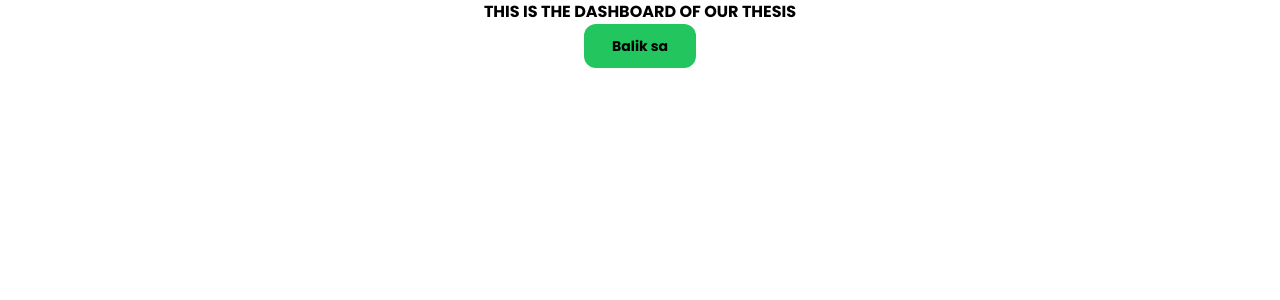
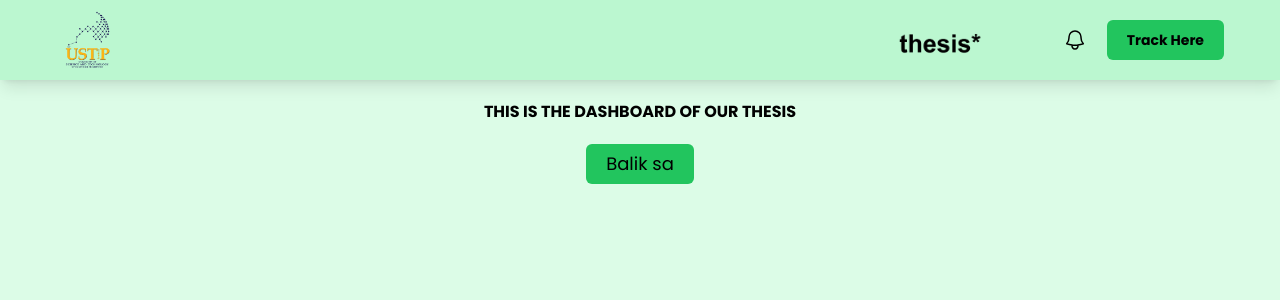
Before and after one commit to neilpagsss14/admin-page-crops, a React (Vite) app: page /dashboard in a window 1280 px wide. Shown: the top 300 px of the page. Built offline with nearby package versions, Linux system fonts and the light colour scheme.

Commit message:
added nav bar for dashboard

```diff
--- /dev/null
+++ b/src/assets/svg/index.js
@@ -0,0 +1 @@
+export * as notif from "./notif.svg";
--- a/src/components/DashBoard.jsx
+++ b/src/components/DashBoard.jsx
@@ -1,5 +1,6 @@
 import React from "react";
 import { useNavigate } from "react-router-dom";
+import { notif } from "../assets/svg";
 
 function DashBoard() {
   const navigate = useNavigate();
@@ -8,14 +9,49 @@ function DashBoard() {
     navigate("/");
   };
   return (
-    <div>
-      <div className="flex font-poppins-bold justify-center text-center ">
+    <div className="bg-green-100">
+      <nav className="bg-green-200 shadow-lg flex flex-row h-20 items-center justify-between px-14">
+        <div>
+          <img
+            className="md:h-20 md:w-auto -my-auto scale-75 cursor-pointer items-center flex"
+            src="/src/assets/images/ustp logo blue.PNG"
+          />
+        </div>
+        <div>
+          <div className="flex flex-row items-center gap-5">
+            <img
+              className="md:h-20 md:w-auto scale-50 cursor-pointer items-center flex"
+              src="/src/assets/images/thesis.png"
+            />
+            <div className="cursor-pointer">
+              <svg
+                xmlns="http://www.w3.org/2000/svg"
+                fill="none"
+                viewBox="0 0 24 24"
+                stroke-width="1.5"
+                stroke="currentColor"
+                class="w-6 h-6"
+              >
+                <path
+                  stroke-linecap="round"
+                  stroke-linejoin="round"
+                  d="M14.857 17.082a23.848 23.848 0 0 0 5.454-1.31A8.967 8.967 0 0 1 18 9.75V9A6 6 0 0 0 6 9v.75a8.967 8.967 0 0 1-2.312 6.022c1.733.64 3.56 1.085 5.455 1.31m5.714 0a24.255 24.255 0 0 1-5.714 0m5.714 0a3 3 0 1 1-5.714 0"
+                />
+              </svg>
+            </div>
+            <button className="bg-green-500 hover:bg-green-700 px-5 items-center rounded-md h-10 text-sm font-poppins-bold flex">
+              Track Here
+            </button>
+          </div>
+        </div>
+      </nav>
+      <div className="py-5 flex font-poppins-bold justify-center text-center ">
         THIS IS THE DASHBOARD OF OUR THESIS
       </div>
-      <div className="flex justify-center">
+      <div className="flex justify-center h-screen">
         <button
           onClick={navigateToLandingPage}
-          className="bg-green-500 hover:bg-green-700 py-3 w-28 rounded-xl text-sm font-poppins-bold hover:text-white delay-1500 duration-100 ease-in-out"
+          className="bg-green-500 hover:bg-green-700 px-5 items-center rounded-md h-10 text-lg font-poppins flex"
         >
           Balik sa
         </button>
--- a/src/components/LandingPage.jsx
+++ b/src/components/LandingPage.jsx
@@ -1,6 +1,5 @@
 import React from "react";
 import { useNavigate } from "react-router-dom";
-import DashBoard from "./DashBoard";
 
 function LandingPage() {
   const navigate = useNavigate();
```
Also changed, not shown: src/assets/images/ustp logo blue.PNG (added), src/assets/svg/notif.svg (added).
